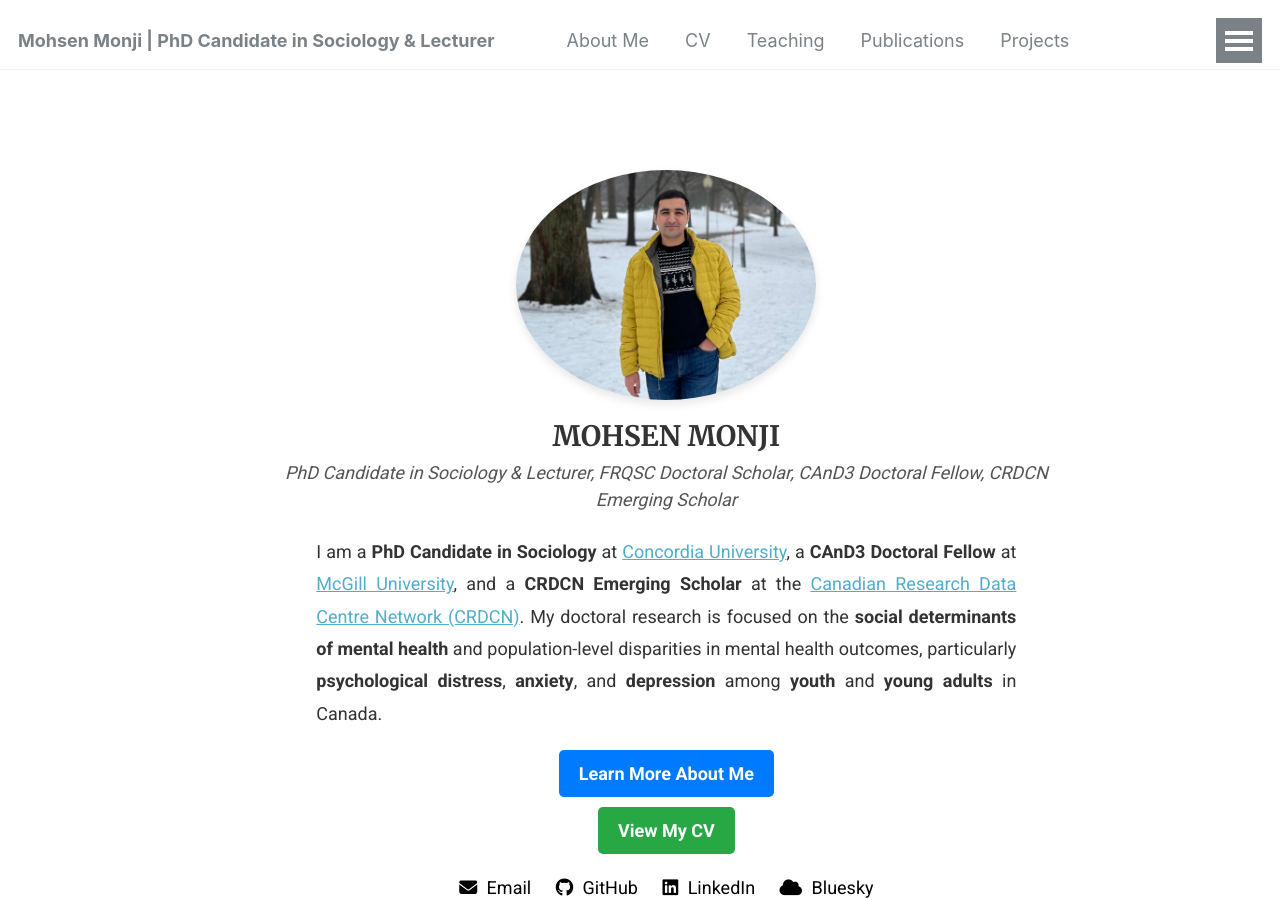
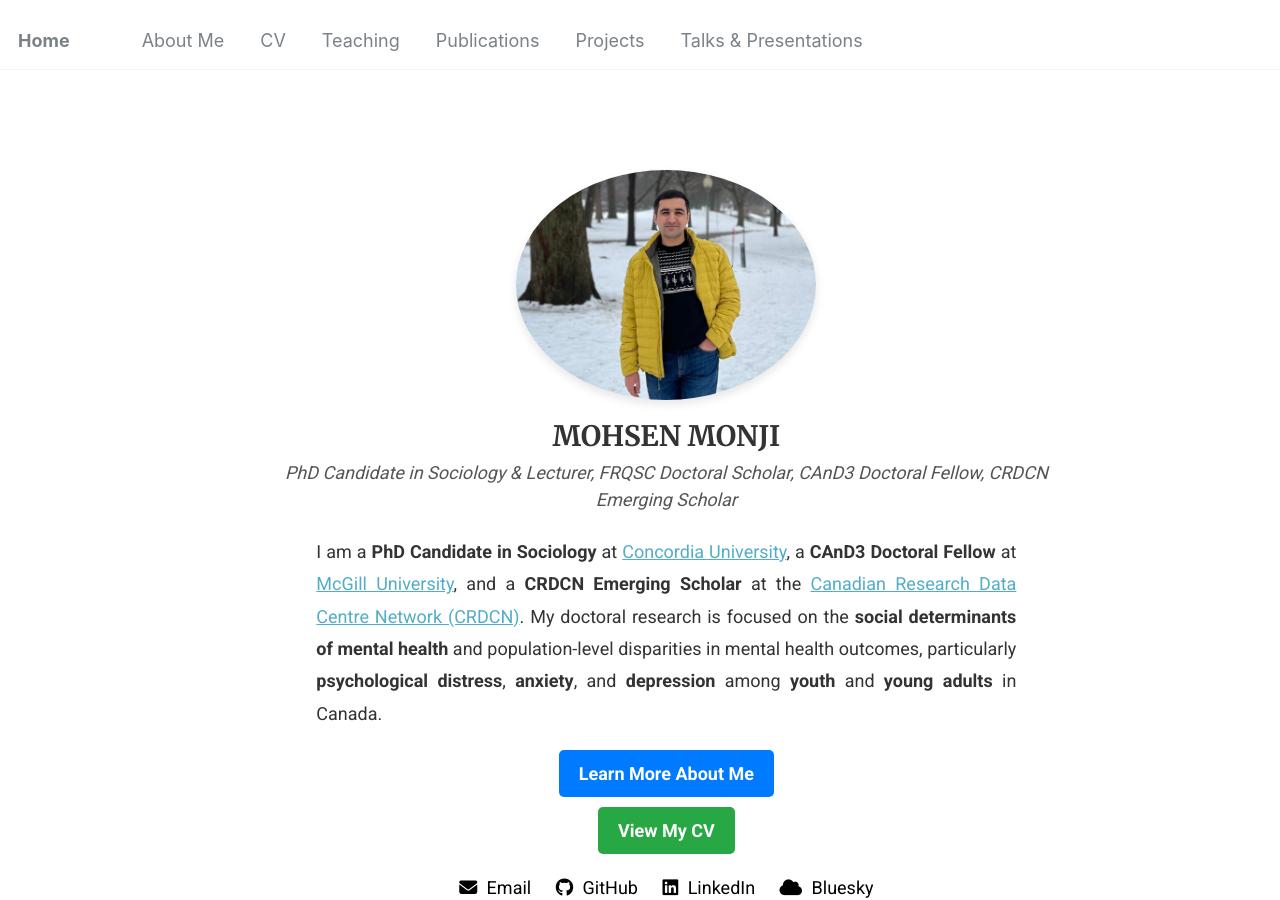
Before and after one commit to Mohsnmonji/mohsnmonji.github.io, a Jekyll site: the page built from _pages/front.md, in a window 1280 px wide and 900 px high. Built offline with Jekyll 4.4.1, drawn with Linux system fonts in a browser that asks for light colours.

Commit message:
Update _config.yml

```diff
--- a/_config.yml
+++ b/_config.yml
@@ -9,16 +9,14 @@
 
 # Basic Site Settings
 locale: "en-US"
-title: "Mohsen Monji | PhD Candidate in Sociology & Lecturer" # Full site title
-title_separator: "-" # Separator for titles
+title: "Home "
+title_separator: "-"
 name: "Mohsen Monji"
-description: "Sociologist and Population Mental Health Researcher" # Default description
-url: "https://www.mohsenmonji.com" # Update with your custom domain
+description: "Sociologist & Population Mental Health Researcher"
+url: https://www.mohsenmonji.com # Update with your custom domain
 baseurl: "" # Leave empty for personal GitHub Pages site
 repository: "mohsenmonji/mohsenmonji.github.io"
 
-# Global Defaults for Metadata
-default_image: "/images/profile.PNG" # Fallback image for pages without specific images
 author: "Mohsen Monji" # Author name
 
 # Site Author - The following control what appears as part of the author content on the sidebar.
```
